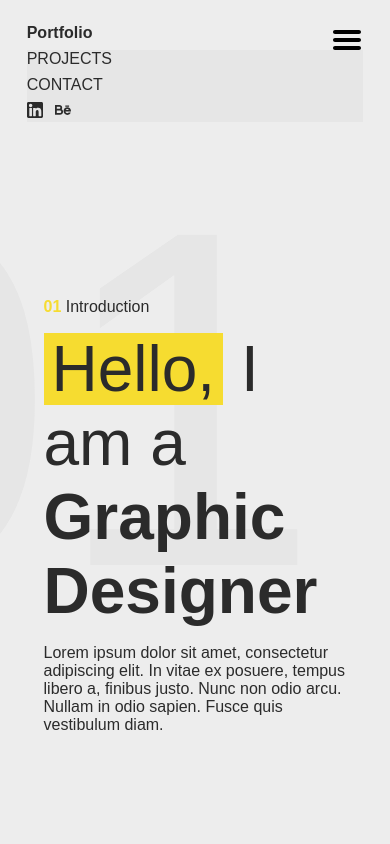
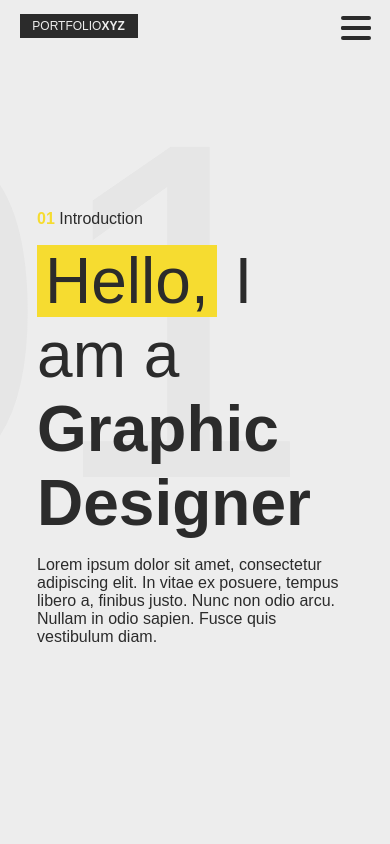
Before and after one commit to mgce/portfolio, a plain HTML site: page index.html in a window 390 px wide. Shown: the top 844 px of the page. Drawn offline with Linux system fonts and the light colour scheme; a web font is replaced by a local one.

Commit message:
Finished introdduction section and hamburger menu

```diff
--- a/index.html
+++ b/index.html
@@ -17,30 +17,38 @@
 </head>
 
 <body>
-    <header id="header">
+    <div class="container">
         <nav>
-            <b>Portfolio</b>
-            <div class="right-groupped-menu" id="right-menu">
-                <a href="javascript:void(0)" class="hamburger" onClick="expandHamburger()">
+            <div id="logotype">
+                PORTFOLIO<b>XYZ </b>
+            </div>
+            <div class="nav-menu">
+                <!-- <a href="javascript:void(0)" id="hamburger" onClick="expandHamburger()">
                         <img src="img/hamburger.svg" alt="Hamburger">
-                </a>
-                <div class="menu-items">
+                </a> -->
+                <div id="hamburger" onClick="expandHamburger()">
+                    <span></span>
+                    <span></span>
+                    <span></span>
+                    <span></span>
+                </div>
+                <div id="nav-menu-items">
                 <ul>
-                    <li>PROJECTS</li>
-                    <li>CONTACT</li>
+                    <li><a href="#">PROJECTS</a></li>
+                    <li><a href="#">CONTACT</a></li>
                     <li>
                         <div class="social-group">
                             <a href="#"><img src="img/linkedin.svg" alt="Linkedin"></a>
                             <a href="#"><img src="img/behance.svg" alt="Behance"></a>
                         </div>
                     </li>
-                </div>
                 </ul>
             </div>
+            </div>
         </nav>
-        <section class="intro" id="introduction">
+        <section id="intro">
             <div class="background-number">01</div>
-            <div class="intro-text">
+            <div class="text-section">
                 <p><div class="graphite-bold-text">01</div> Introduction</p>
                 <h2><div class="yellow-background">Hello,</div> I am a</h2>
                 <h1>Graphic Designer</h1>
@@ -49,7 +57,13 @@
                     Nullam in odio sapien. Fusce quis vestibulum diam.</p>
             </div>
         </section>
-    </header>
+        <section id="portfolio">
+            <div class="text-section">
+                    <p><div class="graphite-bold-text">02</div> Portfolio</p>
+                    <h2><div class="yellow-background">Show</div> me ................</h2>
+                </div>
+        </section>
+    </div>
   <script src="js/scripts.js"></script>
 </body>
 </html>
--- a/js/scripts.js
+++ b/js/scripts.js
@@ -1,13 +1,12 @@
 function expandHamburger(){
-    var menu = document.getElementById("right-menu");
-    console.log(menu);
-    if(menu.className === "right-groupped-menu"){
-        menu.className += " responsive"
-        var header = document.getElementById('header');
-        header.style.display = 'block';
-        var header = document.getElementById('introduction');
-        header.style.display = 'none';
+    var menu = document.getElementById("nav-menu-items");
+    var hamburger = document.getElementById("hamburger");
+    if(hamburger.className === ""){
+        menu.style.opacity = "1";
+        hamburger.className = "open";
+
     }else{
-        menu.className = "right-groupped-menu"
+        menu.style.opacity = "0"
+        hamburger.className = "";
     }
 }
--- /dev/null
+++ b/scss/hamburger.scss
@@ -0,0 +1,86 @@
+
+  /* Icon 1 */
+
+  #hamburger {
+    display: none;
+    float: right;
+    width: 30px;
+    position: relative;
+    margin: 0;
+    -webkit-transform: rotate(0deg);
+    -moz-transform: rotate(0deg);
+    -o-transform: rotate(0deg);
+    transform: rotate(0deg);
+    -webkit-transition: .5s ease-in-out;
+    -moz-transition: .5s ease-in-out;
+    -o-transition: .5s ease-in-out;
+    transition: .5s ease-in-out;
+    cursor: pointer;
+  }
+
+@media screen and (max-width: 768px){
+  #hamburger{
+    z-index: 1;
+    display: block;
+  }
+}
+
+ #hamburger span {
+    display: block;
+    position: absolute;
+    height: 4px;
+    width: 100%;
+    background: $color-graphite;
+    border-radius: 9px;
+    opacity: 1;
+    left: 0;
+    -webkit-transform: rotate(0deg);
+    -moz-transform: rotate(0deg);
+    -o-transform: rotate(0deg);
+    transform: rotate(0deg);
+    -webkit-transition: .25s ease-in-out;
+    -moz-transition: .25s ease-in-out;
+    -o-transition: .25s ease-in-out;
+    transition: .25s ease-in-out;
+  }
+
+
+  /* Icon 3 */
+
+  #hamburger span:nth-child(1) {
+    top: 0px;
+  }
+
+  #hamburger span:nth-child(2),#hamburger span:nth-child(3) {
+    top: 10px;
+  }
+
+  #hamburger span:nth-child(4) {
+    top: 20px;
+  }
+
+  #hamburger.open span:nth-child(1) {
+    top: 10px;
+    width: 0%;
+    left: 50%;
+  }
+
+  #hamburger.open span:nth-child(2) {
+    -webkit-transform: rotate(45deg);
+    -moz-transform: rotate(45deg);
+    -o-transform: rotate(45deg);
+    transform: rotate(45deg);
+  }
+
+  #hamburger.open span:nth-child(3) {
+    -webkit-transform: rotate(-45deg);
+    -moz-transform: rotate(-45deg);
+    -o-transform: rotate(-45deg);
+    transform: rotate(-45deg);
+  }
+
+  #hamburger.open span:nth-child(4) {
+    top: 10px;
+    width: 0%;
+    left: 50%;
+  }
--- a/scss/styles-768.scss
+++ b/scss/styles-768.scss
@@ -3,26 +3,55 @@
         width: 100%
     }
 
+#logotype{
+    .open-menu{
+        z-index: 1;
+        color: white;
+        position: relative;
+    }
+}
+
 nav{
-    .right-groupped-menu{
+    .nav-menu{
+        grid-column: auto;
         float: none;
         display: inline;
         ul{
             li{
                 display: block;
                 margin-top: 0.5rem;
+                padding: 0;
             }
         }
-        .hamburger{
-            float: right;
-            display: inline;
-        }
-        .menu-items{
+        #nav-menu-items{
+            display: grid;
+            margin: 0;
+            opacity: 0;
+            grid-template-rows: repeat(3, 1fr);
             background-color: $color-darkgrey;
+            position: fixed;
+            width: 100%;
+            height: 100%;
+            left: 0;
+            top: 0;
+            font-size: 2rem;
+            transition: opacity 0.2s ease-in;
+            ul{
+                grid-row-start: 2;
+                text-align: center;
+            }
         }
     }
 }
 
+#intro{
+    .intro-text{
+        margin-top: 3rem;
+    }
+}
 
+.text-section{
+    margin-top: 3rem;
+}
 
 }
--- a/scss/styles.scss
+++ b/scss/styles.scss
@@ -2,101 +2,135 @@ $color-grey: #EDEDED;
 $color-yellow: #F6DC30;
 $color-graphite: #2B2B2B;
 $color-darkgrey: #E6E6E6;
-@import url('link href="https://fonts.googleapis.com/css?family=Montserrat:300,400,600" rel="stylesheet">');
-
+@import url('link href="https://fonts.googleapis.com/css?family=Montserrat:300,400,600,800" rel="stylesheet">');
+@import 'hamburger';
 
 body{
     background-color: $color-grey;
     color: $color-graphite;
     font-family: 'Montserrat', sans-serif;
     font-weight: normal;
+    margin: 0;
 }
 
-header{
+h1{
+    margin: 0;
+    font-size: 4rem;
+    font-weight: 600;
+}
+h2{
+    margin: 0;
+    font-size: 4rem;
+    font-weight: 400;
+}
+p{
+    margin: 1rem, 0,0 ,0;
+    font-weight: 300;
+    max-width: 50rem;
+}
+
+a{
+    color: #2B2B2B;
+    text-decoration: none;
+    font-size: 12px;
+    font-weight: 600;
+}
+a:hover{
+    font-weight: 800;
+    transition: 0.2s;
+}
+
+.container{
     display: grid;
     grid-template-areas:
     ". nav   ."
-    ". intro .";
+    ". intro ."
+    ". portfolio .";
     grid-template-columns: 5% 1fr 5%;
 }
 
-
+#logotype{
+    font-weight: 400;
+    display: inline;
+    position: relative;
+    z-index: 1;
+    font-size: 12px;
+    background:$color-graphite;
+    color:$color-grey;
+    padding: 0.3rem 0.8rem 0.3rem 0.8rem;
+}
 
 nav{
     grid-area: nav;
     margin-top: 1rem;
     height: auto;
-    .right-groupped-menu{
+
+    ul{
+        list-style-type: none;
+        margin: 0;
+        padding: 0;
+    }
+    li{
+        padding-right: 2rem;
+        display: inline;
+    }
+
+
+    #nav-menu-items{
+        display: block;
+        margin: 0;
+        position: relative;
+    }
+
+    .nav-menu{
         float: right;
-        ul{
-            list-style-type: none;
-            margin: 0;
-            padding: 0;
+    }
+
+    .social-group{
+        display: inline;
+        margin: 0;
+        a{
+            margin-right: 0.5rem;
         }
-        li{
-            font-weight: 400;
-            padding-right: 2rem;
-            display: inline;
-
-        }
-        .social-group{
-            display: inline;
-            margin: 0;
-            a{
-                margin-right: 0.5rem;
-            }
-            img{
-                width: 1rem;
-            }
-        }
-        .hamburger{
-            display: none;
-        }
-        .menu-items{
-            margin: 0;
+        img{
+            width: 1rem;
         }
     }
 }
 
-.intro{
+.text-section{
+    grid-column-start: 2;
+}
+
+#portfolio{
+    grid-area: portfolio;
+    display: grid;
+    grid-template-columns: 5% 1fr 5%;
+    height: 100vh;
+}
+
+#intro{
     grid-area: intro;
     display: grid;
     grid-template-columns: 5% 1fr 5%;
     height: 100vh;
-    .intro-text{
+    .text-section{
         margin-top: 10rem;
-        grid-column-start: 2;
     }
+}
 
-    h1{
-        margin: 0;
-        font-size: 4rem;
-        font-weight: 600;
-    }
-    h2{
-        margin: 0;
-        font-size: 4rem;
-        font-weight: 400;
-    }
-    p{
-        margin: 1rem, 0,0 ,0;
-        font-weight: 300;
-        max-width: 50rem;
-    }
+.yellow-background{
+    margin: 0;
+    padding: 0rem 0.5rem 0rem 0.5rem;
+    display: inline;
+    background-color: $color-yellow;
+}
 
-    .yellow-background{
-        margin: 0;
-        padding: 0rem 0.5rem 0rem 0.5rem;
-        display: inline;
-        background-color: $color-yellow;
-    }
-
-    .graphite-bold-text{
-        margin: 0;
-        display: inline;
-        color: $color-yellow;
-        font-weight: 600;
-    }
+.graphite-bold-text{
+    margin: 0;
+    display: inline;
+    color: $color-yellow;
+    font-weight: 600;
 }
 
 .background-number{
```
Also changed, not shown: scss/styles.css, 1 other file.
